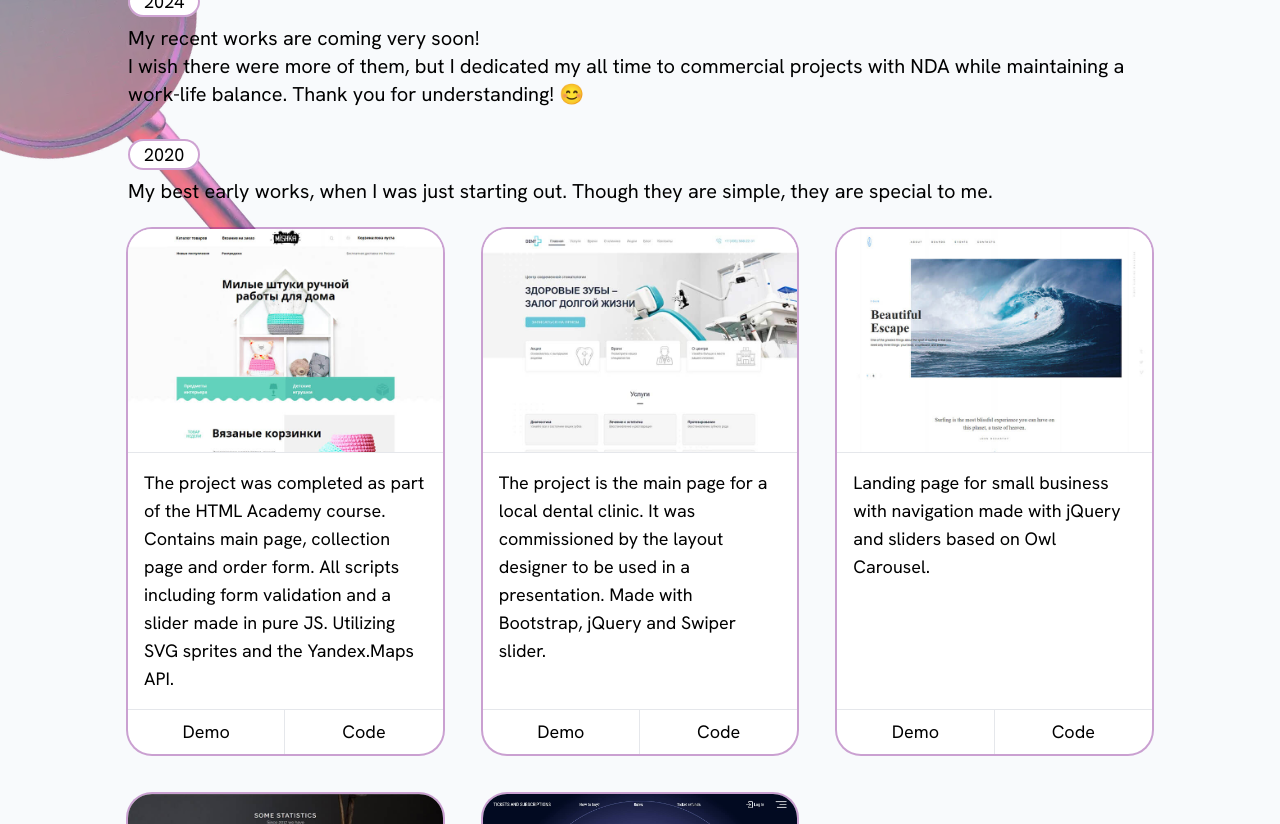
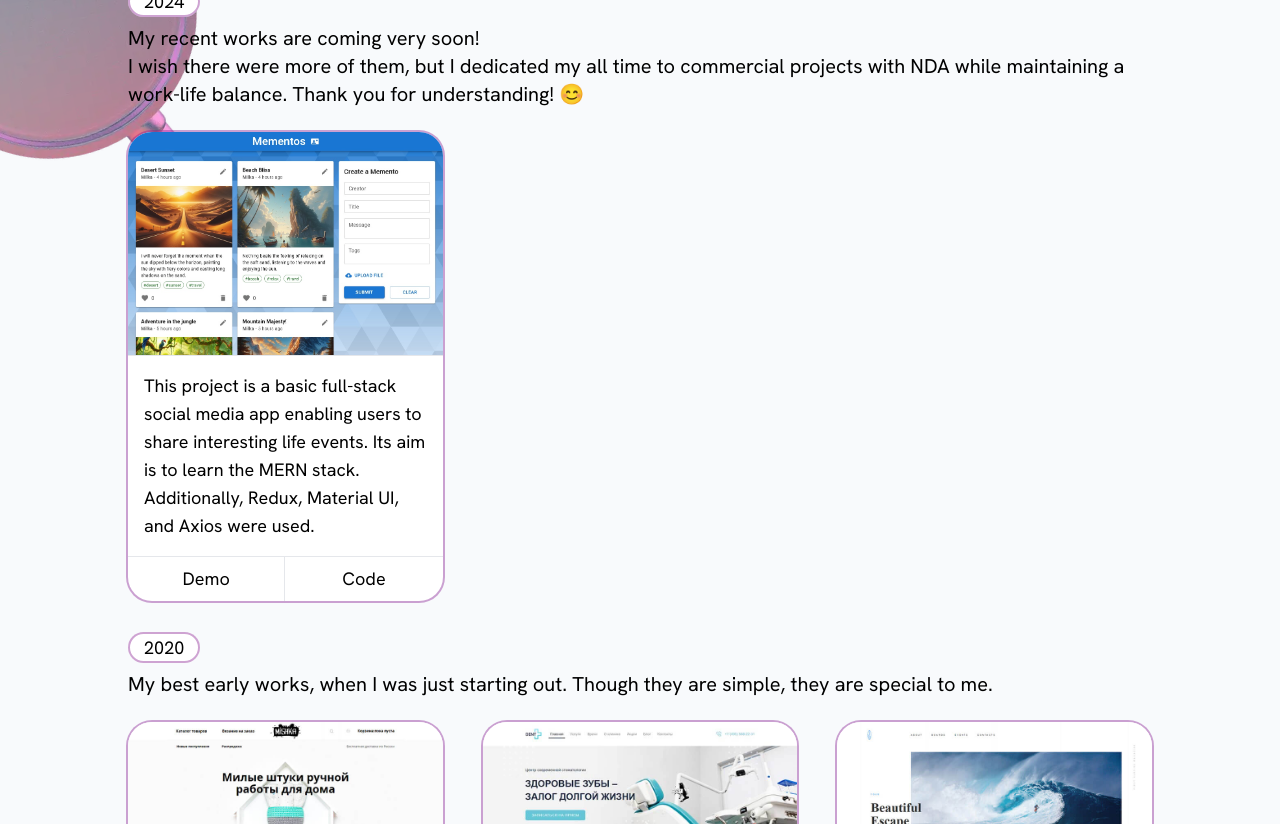
Before and after one commit to EllinaSo/EllinaSo.github.io, a React (Create React App) app: page / in a window 1280 px wide. Shown: the part 2440-3264 px from the top of the page. Built offline with nearby package versions, Linux system fonts and the light colour scheme; the HTML template or start-up script is replaced by a standard one.

Commit message:
Added Mementos project

```diff
--- a/src/components/Portfolio/constants/index.js
+++ b/src/components/Portfolio/constants/index.js
@@ -3,6 +3,7 @@ import Dent from '../img/Dent.jpg';
 import Mishka from '../img/Mishka.jpg';
 import SurfClub from '../img/SurfClub.jpg';
 import Infomatika from '../img/Infomatika.jpg';
+import Mementos from '../img/Mementos.jpg';
 
 const getInnerPortfolioLink = (project) => `${process.env.PUBLIC_URL}/portfolio/${project}/`;
 
@@ -46,3 +47,14 @@ export const LIST_2020 = [
     demo: 'https://ellinaso.github.io/match-schedule/',
   },
 ];
+
+export const LIST_2024 = [
+  {
+    title: 'mementos',
+    description:
+      'This project is a basic full-stack social media app enabling users to share interesting life events. Its aim is to learn the MERN stack. Additionally, Redux, Material UI, and Axios were used.',
+    img: Mementos,
+    demo: 'https://ellinaso.github.io/mementos-app/',
+    src: 'https://github.com/EllinaSo/mementos-app/',
+  },
+];
--- a/src/components/Portfolio/index.jsx
+++ b/src/components/Portfolio/index.jsx
@@ -4,7 +4,7 @@ import Badge from '../shared/Badge';
 import zoom from '../../assets/zoom.webp';
 import Projects from './components/Projects';
 
-import { LIST_2020 } from './constants';
+import { LIST_2020, LIST_2024 } from './constants';
 
 const Portfolio = () => (
   <Section
@@ -16,10 +16,12 @@ const Portfolio = () => (
     <div className="flex flex-col gap-8">
       <div>
         <Badge>2024</Badge>
-        <p className="mt-2">
+        <p className="mt-2 mb-6">
           My recent works are coming very soon! <br /> I wish there were more of them, but I dedicated my all time to
           commercial projects with NDA while maintaining a work-life balance. Thank you for understanding! 😊
         </p>
+
+        <Projects list={LIST_2024} />
       </div>
 
       <div>
```
Also changed, not shown: src/components/Portfolio/img/Mementos.jpg (added).
